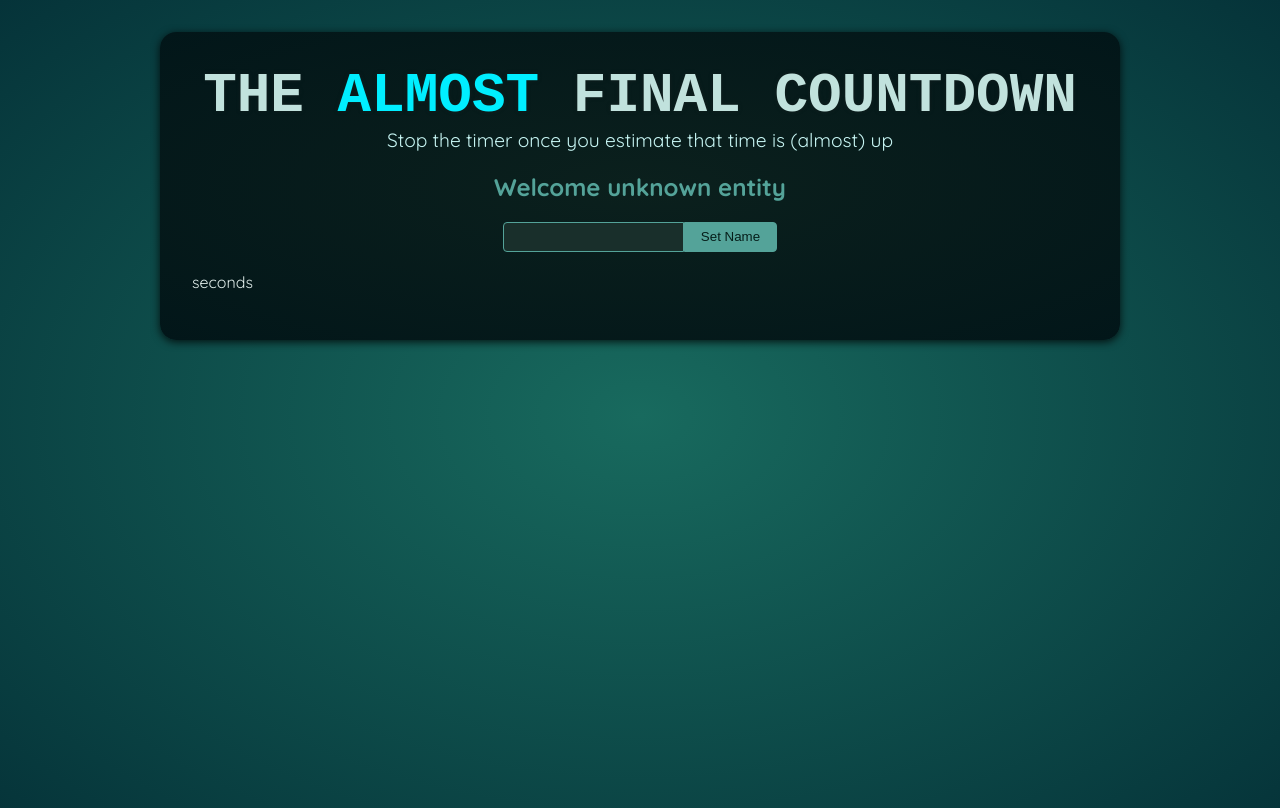
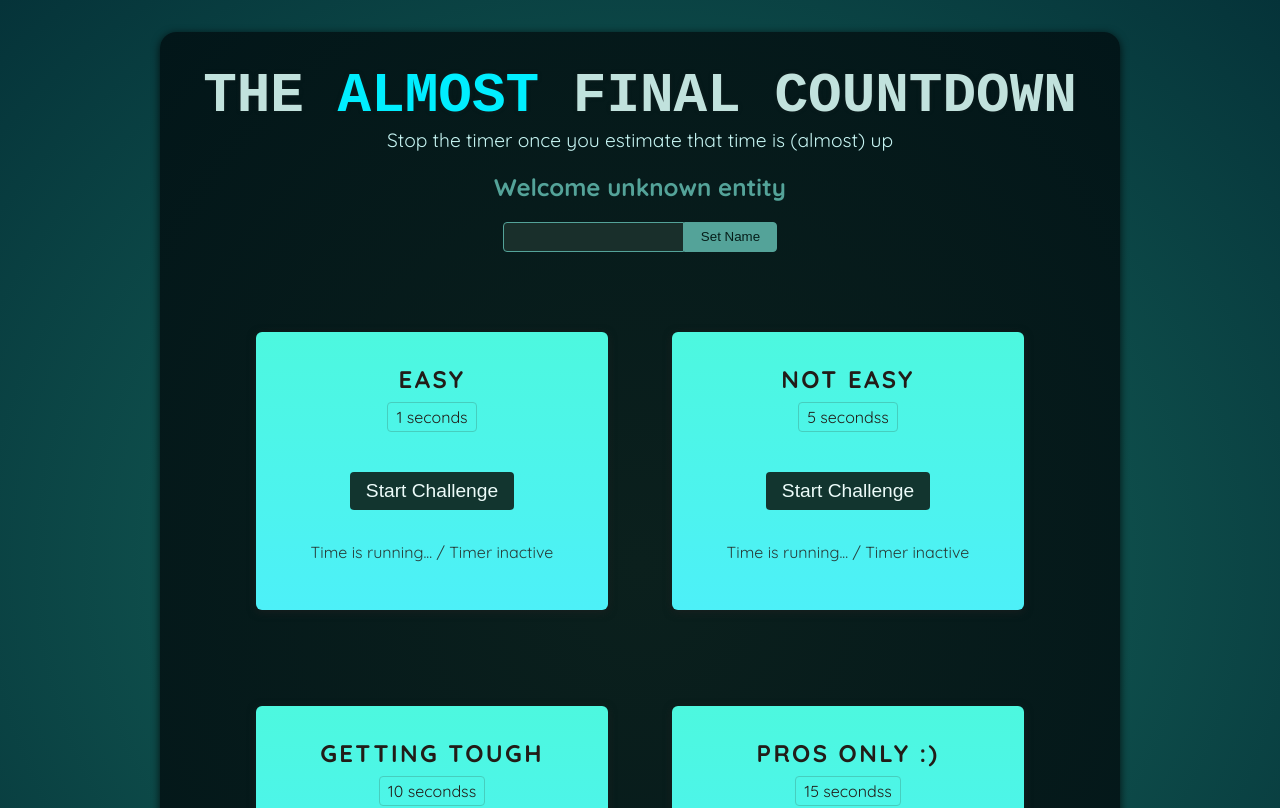
Before and after one commit to M0H1K4/Countdown, a React (Vite) app: page / in a window 1280 px wide. Shown: the top 808 px of the page. Built offline with nearby package versions, Linux system fonts and the light colour scheme; a web font is replaced by a local one.

Commit message:
add 4 Challemger tiers

```diff
--- a/src/App.jsx
+++ b/src/App.jsx
@@ -5,7 +5,12 @@
   return (
     <>
       <Player />
-      <TimerChallenge />
+      <div id="challenges">
+        <TimerChallenge title='Easy' targetTime={1} />
+        <TimerChallenge title='Not easy' targetTime={5} />
+        <TimerChallenge title='Getting tough' targetTime={10} />
+        <TimerChallenge title='Pros only :)' targetTime={15} />
+      </div>
     </>
   );
 }
--- a/src/components/TimerChallenge.jsx
+++ b/src/components/TimerChallenge.jsx
@@ -1,12 +1,16 @@
-import React from 'react'
+import React from "react";
 
-export default function TimerChallange({title, targetTime}) {
+export default function TimerChallange({ title, targetTime }) {
   return (
-    <section className='challange'>
+    <section className="challenge">
       <h2>{title}</h2>
-      <p className="challange-time">
-        {targetTime} seconds
+      <p className="challenge-time">
+        {targetTime} seconds{targetTime > 1 ? "s" : ""}
       </p>
+      <p>
+        <button>Start Challenge</button>
+      </p>
+      <p className="active">Time is running... / Timer inactive</p>
     </section>
-  )
+  );
 }
```
